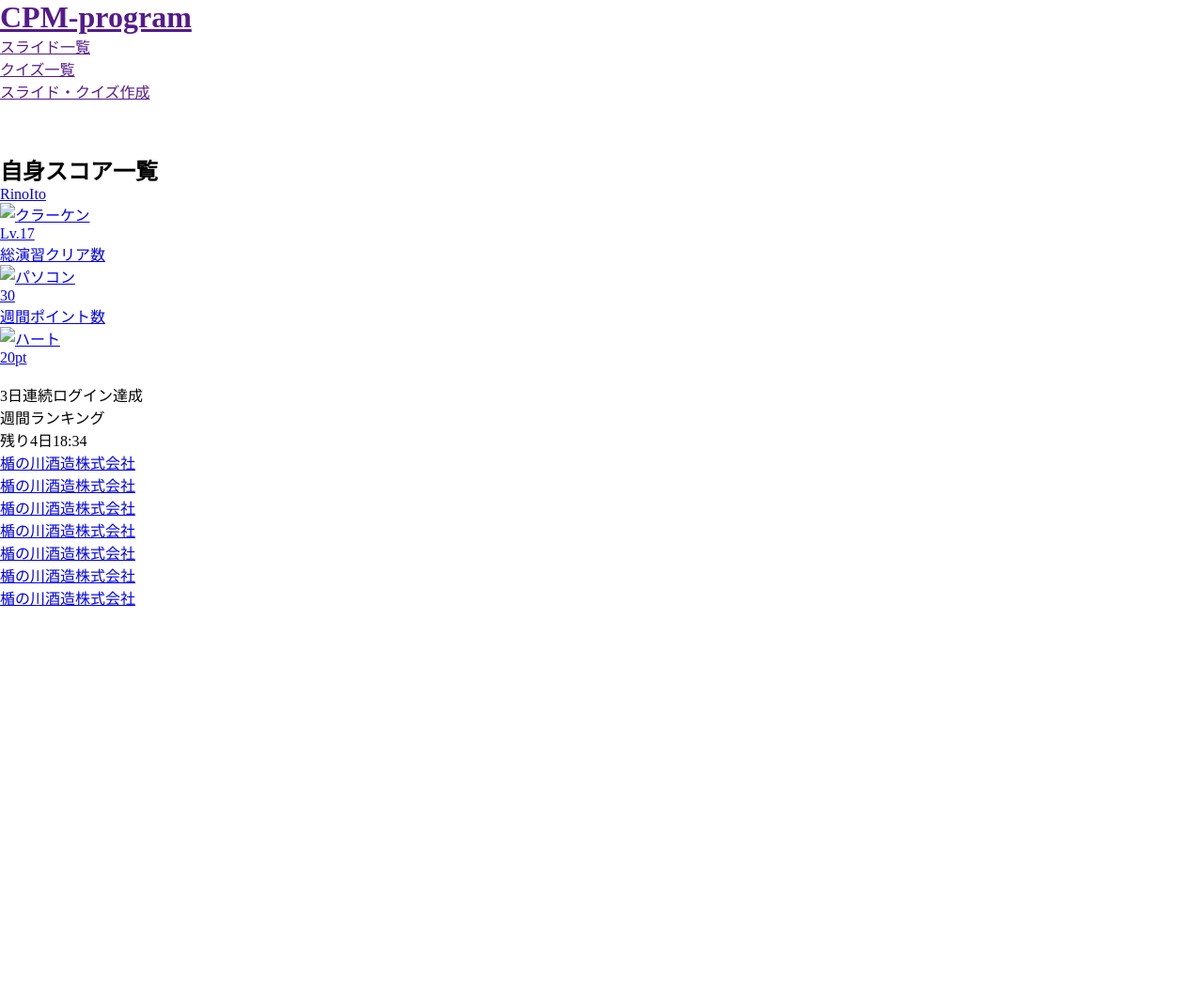
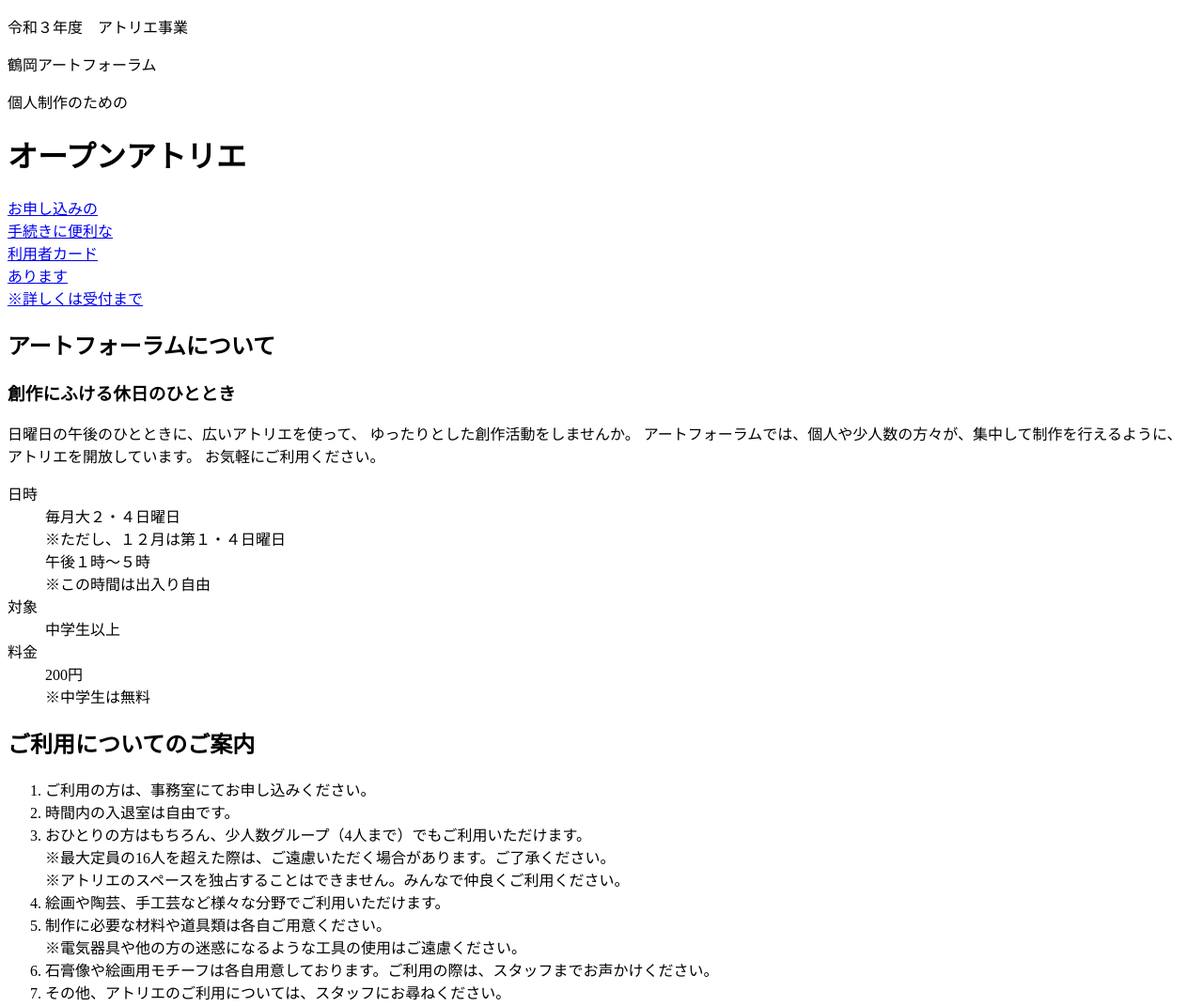
Before and after one commit to rino714/portfolio2.github.io, a plain HTML site: page index.html in a window 1280 px wide. Shown: the top 1071 px of the page at 94% size. Before the commit the page ends 800 px from the top, so only its background shows below. Drawn offline with Linux system fonts and the light colour scheme; some packages are replaced by stand-ins of ours; a web font is replaced by a local one.

Commit message:
Update index.html

```diff
--- a/index.html
+++ b/index.html
@@ -4,70 +4,101 @@
     <meta charset="UTF-8">
     <meta http-equiv="X-UA-Compatible" content="IE=edge">
     <meta name="viewport" content="width=device-width, initial-scale=1.0">
-    <meta name="description" content="CPM-program">
+    <link rel="stylesheet" href="style.css">
     <link rel="preconnect" href="https://fonts.googleapis.com">
     <link rel="preconnect" href="https://fonts.gstatic.com" crossorigin>
-    <link href="https://fonts.googleapis.com/css2?family=DotGothic16&family=Noto+Sans+JP&display=swap" rel="stylesheet">
-    <link href="https://fonts.googleapis.com/css?family=Corben:700" rel="stylesheet">
-    <link rel="shortcut icon" href="../img/hataraku.png">
-    <link rel ="stylesheet" href="https://cdnjs.cloudflare.com/ajax/libs/font-awesome/6.1.1/css/all.min.css">
-    <link rel="stylesheet" href="https://unpkg.com/ress/dist/ress.min.css">
-    <link rel="stylesheet" type="text/css" href="style.css">
-    <title>CPM-program</title>
+    <link href="https://fonts.googleapis.com/css2?family=Noto+Sans+JP&display=swap" rel="stylesheet">
+
+
+    <title>最終課題</title>
 </head>
 <body>
-    <header id="header">
-        <div class="logo-space">
-            <h1 class="title-logo"><a href="">CPM-program</a></h1>
+    <div class="container">
+        <header>
+            <div class="header-inner">
+                <p class="top-text">令和３年度　アトリエ事業</p>
+                <p class="top-text">鶴岡アートフォーラム</p>
             </div>
-        <nav class="header-nav-left">
-            <ul class="header-list">
-                <li class="header-list-item"><a href="">スライド一覧</a></li>
-                <li class="header-list-item"><a href="">クイズ一覧</a></li>
-                <li class="header-list-item"><a href="">スライド・クイズ作成</a></li>
-            </ul>
-        </nav>
-        <nav class="header-nav-right">
-            <ul class="header-list-icon">
-                <li class="list-icon-item"><a href=""><img src="../2022-summer-study/mail-icon.png" alt=""></a></li>
-                <li class="list-icon-item"><a href=""><img src="../2022-summer-study/ring-icon.png" alt=""></a></li>
-                <li class="list-icon-item"><a href=""><img src="../2022-summer-study/human-icon.png" alt=""></a></li>
-            </ul>
-        </nav>
         </header>
-
-    <main>
-         <div class="main-flex">
-                <section class="view-left">
-                    <div class="select-inner wrapper">
-                        <h2 class="section-title">自身スコア一覧</h2>
-                    <ul class="select-item">
-                        <li class="select-li"><a href="#"><p class="select-text">RinoIto</p><img src="squid.png" alt="クラーケン"><p class="select-math">Lv.17</p></a></li>
-                        <li class="select-li"><a href="#"><p class="select-text">総演習クリア数</p><img src="pc.png" alt="パソコン"><p class="select-math">30</p></a></li>
-                        <li class="select-li"><a href="#"><p class="select-text">週間ポイント数</p><img src="hart.png" alt="ハート"><p class="select-math">20pt</p></a></li>
-                    </ul>
+        <div id="mainvisual">
+            <div class="main-text">
+                <p class="site-title-small">個人制作のための</p>
+                <h1 class="site-title">オープンアトリエ</h1>
+            </div>
+            <div class="main-btn">
+                <a href="#">
+                    <p class="title-btn-text">お申し込みの<br>手続きに便利な<br><span class="large">利用者カード</span><br>あります<br>
+                        <span class="top-small">※詳しくは受付まで</span></p>
+                </a>
+            </div>
+        </div>
+        <section class="wrapper" id="about">
+            <h2 class="section-ttl">アートフォーラムについて</h2>
+            <div class="flex">
+                <div class="comment">
+                    <h3 class="comment-title">創作にふける休日のひととき</h3>
+                    <p class="comment-text"><span class="bd-1">日曜日の午後のひとときに、広いアトリエを使って、
+                        ゆったりとした創作活動をしませんか。
+                            アートフォーラムでは、個人や少人数の方々が、集中して制作を行えるように、アトリエを開放しています。
+                            お気軽にご利用ください。
+                    </span>
+                    </p>
+                </div>
+                <dl>
+                    <dt>日時</dt>
+                    <dd>毎月大２・４日曜日<br>
+                        <span class="small">※ただし、１２月は第１・４日曜日</span></dd>
+                    <dd>午後１時〜５時<br>
+                        <span class="small">※この時間は出入り自由</span></dd>
+                    <dt>対象</dt>
+                    <dd>中学生以上</dd>
+                    <dt>料金</dt>
+                    <dd>200円<br>
+                        <span>※中学生は無料</span></dd>
+                </dl>
             </div>
         </section>
-
-                        <aside id="sidebar">
-                                    <section class="sidebar-box">
-                                        <div class="achieve"><img src="achieve.png" alt=""><p class="achive-text">3日連続ログイン達成</p></div>
-                                        <div class="corporate-box">
-                                            <div class="corporate-title-box"><p class="corporate-title">週間ランキング</p><span class="corporate-time">残り4日18:34</span></div>
-                                            <ul class="corporate-list">
-                                                <li class="corporate-name"><a href="#">楯の川酒造株式会社</a></li>
-                                                <li class="corporate-name"><a href="#">楯の川酒造株式会社</a></li>
-                                                <li class="corporate-name"><a href="#">楯の川酒造株式会社</a></li>
-                                                <li class="corporate-name"><a href="#">楯の川酒造株式会社</a></li>
-                                                <li class="corporate-name"><a href="#">楯の川酒造株式会社</a></li>
-                                                <li class="corporate-name"><a href="#">楯の川酒造株式会社</a></li>
-                                                <li class="corporate-name"><a href="#">楯の川酒造株式会社</a></li>
-                                            </ul>
+        <section class="ex wrapper">
+            <h2 class="section-ttl">ご利用についてのご案内</h2>
+            <div class="ex-item">
+                <ol class="ex-list">
+                    <li>ご利用の方は、<span class="bd">事務室</span>にてお申し込みください。</li>
+                    <li>時間内の入退室は自由です。</li>
+                    <li>おひとりの方はもちろん、少人数グループ（4人まで）でもご利用いただけます。<br>
+                        <span class="small">※最大定員の16人を超えた際は、ご遠慮いただく場合があります。ご了承ください。</span><br>
+                        <span class="small">※アトリエのスペースを独占することはできません。みんなで仲良くご利用ください。</span>
+                    </li>
+                    <li><span class="bd">絵画や陶芸、手工芸</span>など様々な分野でご利用いただけます。</li>
+                    <li>制作に必要な材料や道具類は<span class="bd">各自ご用意ください。</span><br>
+                        <span class="small">※電気器具や他の方の迷惑になるような工具の使用はご遠慮ください。</span>
+                    </li>
+                    <li><span class="bd">石膏像や絵画用モチーフは各自用意しております。</span>ご利用の際は、スタッフまでお声かけください。</li>
+                    <li>その他、アトリエのご利用については、スタッフにお尋ねください。</li>
+                </ol>
             </div>
         </section>
-                                </aside>
+        <section class="wrapper" id="information">
+            <h2 class="section-ttl">連絡先や住所</h2>
+            <div class="info-item">
+                <div class="info-text">
+                    <p>TEL:0235-29-0260</p>
+                    <p>FAX:0256-55-6253</p>
+                    <p>URL:https://www.t-artforum.net</p>
+                    <p>休館日：毎週月曜日</p>
+                </div>
+                <div class="iframe-wrap">
+                    <iframe src="https://www.google.com/maps/embed?pb=!1m18!1m12!1m3!1d1635.0620093167154!2d139.8241771379998!3d38.72618745379355!2m3!1f0!2f0!3f0!3m2!1i1024!2i768!4f13.1!3m3!1m2!1s0x5f8c1a9f21314c45%3A0x9330254c05420ce9!2z44CSOTk3LTAwMzUg5bGx5b2i55yM6ba05bKh5biC6aas5aC055S677yR77yT4oiS77yT!5e0!3m2!1sja!2sjp!4v1628182111029!5m2!1sja!2sjp"
+                    width="500" height="300" style="border:0;" allowfullscreen="" loading="lazy"></iframe>
+                </div>
+            </div>
         </section>
+        <footer>
+            <div class="footer-inner">
+                <h5>鶴岡アートフォーラム<br>
+                    <span class="small">〒997-0035　山形県鶴岡市馬場町13-3</span>
+                </h5>
             </div>
-    </main>
+        </footer>
+    </div>
 </body>
 </html>
```
Lines whose indentation alone changed are shown as unchanged.
